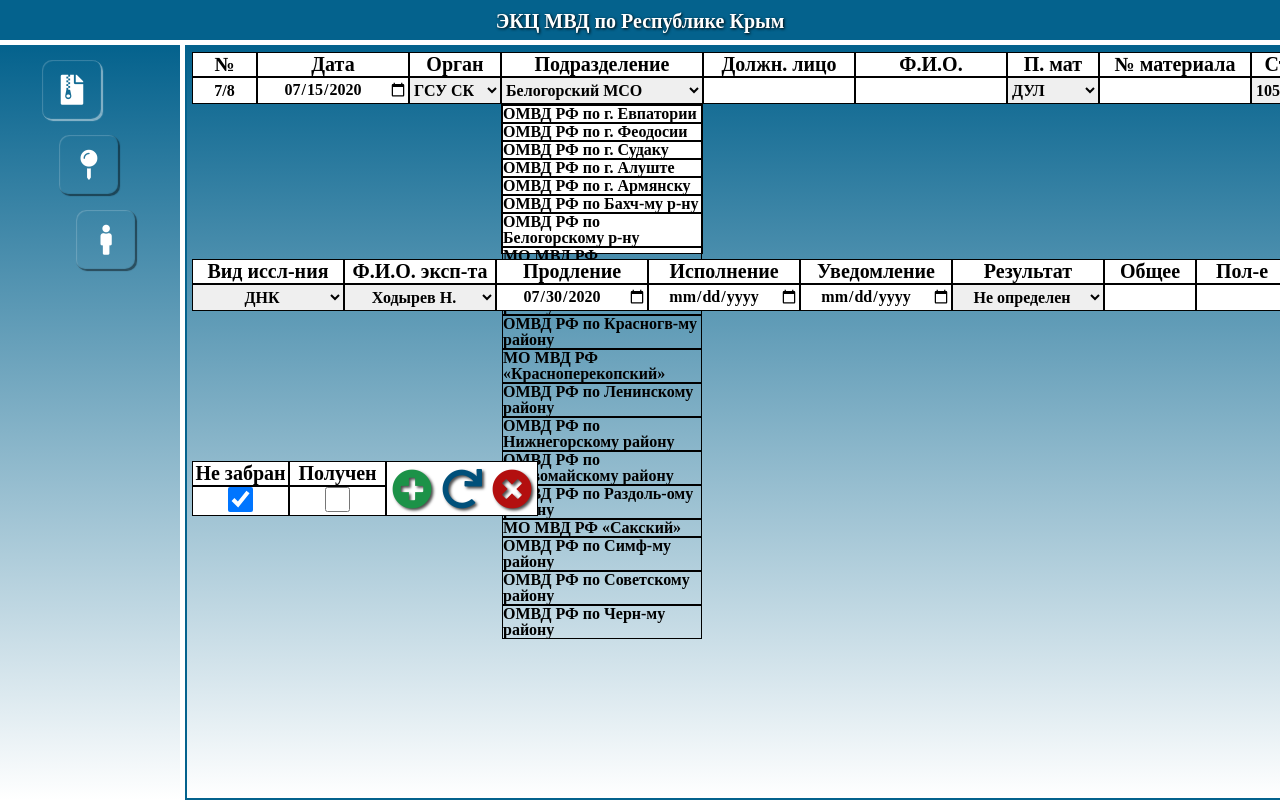
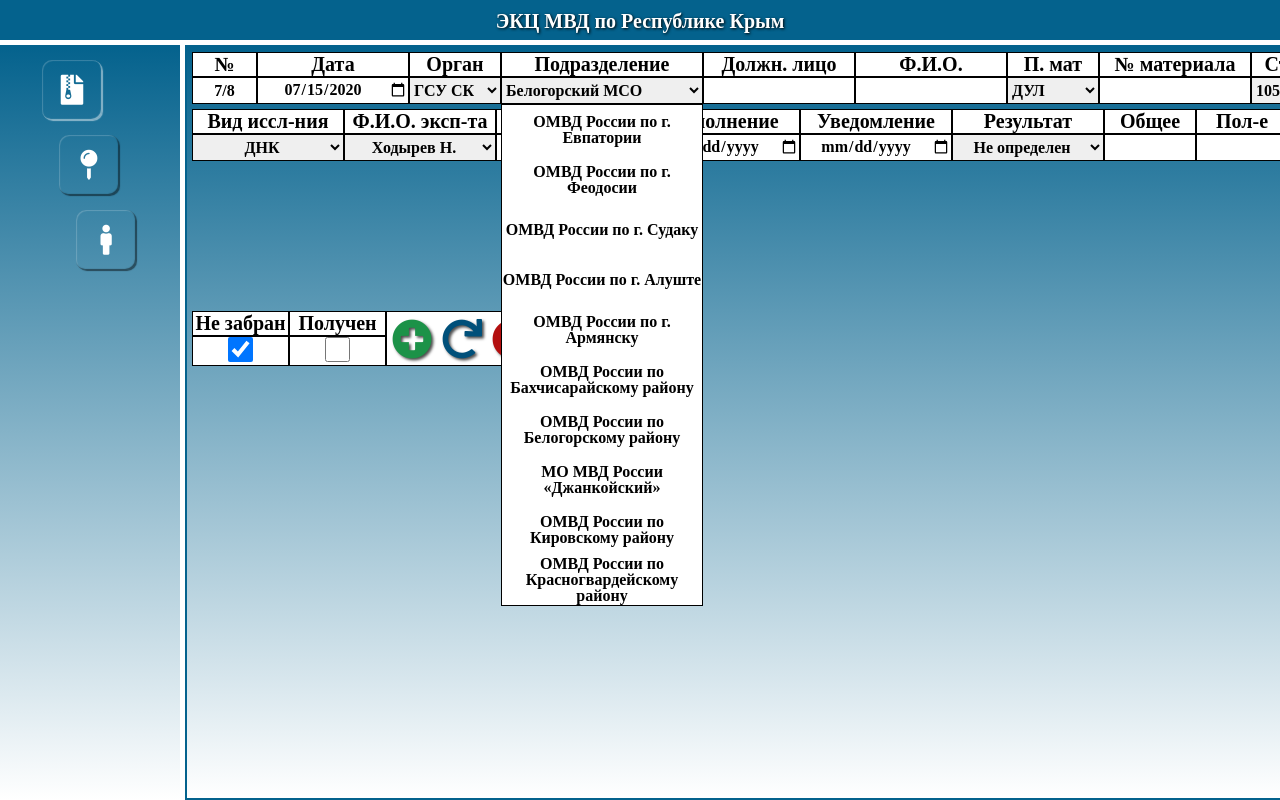
Before and after one commit to dimonenm/exp-hod, a plain HTML site: page index.html in a window 1280 px wide. Both pictures are taken after a click on the element 72 px from the left and 90 px from the top of the page. Shown: the top 800 px of the page. Drawn offline with Linux system fonts and the light colour scheme.

Commit message:
w15.072020

```diff
--- a/index.html
+++ b/index.html
@@ -13,7 +13,7 @@
     <link rel="stylesheet" href="src/css/all.css">
 
     <script src="src/js/classExpertise.js"></script>
-
+    <script src="src/js/script.js" defer></script>
     <title>EXP-HOD-02</title>
 </head>
 
@@ -72,6 +72,30 @@
                                         <option>СО по г. Феодосия</option>
                                         <option>ОП №2 "Ливадийский"</option>
                                     </select>
+                                    <div class="bropdown">
+                                        <ul>
+                                            <li>ОМВД России по г. Евпатории</li>
+                                            <li>ОМВД России по г. Феодосии</li>
+                                            <li>ОМВД России по г. Судаку</li>
+                                            <li>ОМВД России по г. Алуште</li>
+                                            <li>ОМВД России по г. Армянску</li>
+                                            <li>ОМВД России по Бахчисарайскому району</li>
+                                            <li>ОМВД России по Белогорскому району</li>
+                                            <li>МО МВД России «Джанкойский»</li>
+                                            <li>ОМВД России по Кировскому району</li>
+                                            <li>ОМВД России по Красногвардейскому району</li>
+                                            <li>МОМВД России «Красноперекопский»</li>
+                                            <li>ОМВД России по Ленинскому району</li>
+                                            <li>ОМВД России по Нижнегорскому району</li>
+                                            <li>ОМВД России по Первомайскому району</li>
+                                            <li>ОМВД России по Раздольненскому району</li>
+                                            <li>МОМВД России «Сакский»</li>
+                                            <li>ОМВД России по Симферопольскому району</li>
+                                            <li>ОМВД России по Советскому району</li>
+                                            <li>ОМВД России по Черноморскому району</li>
+                                            <li>УМВД России по г. Ялте ОП №1 "Алупкинский" </li>
+                                        </ul>
+                                    </div>
                                 </div>
                                 <div class="row1-second-cell5">
                                     <input type="text" name="officialPerson">
@@ -102,31 +126,6 @@
                                         <option>Б/п</option>
                                         <option>Н/т</option>
                                     </select>
-                                </div>
-                            </div>
-                            <div class="container-main-workspase-expertise-form-row-third">
-                                <div class="row1-third-cell1">
-                                    <ul>
-                                        <li>ОМВД РФ по г. Евпатории</li>
-                                        <li>ОМВД РФ по г. Феодосии</li>
-                                        <li>ОМВД РФ по г. Судаку</li>
-                                        <li>ОМВД РФ по г. Алуште</li>
-                                        <li>ОМВД РФ по г. Армянску</li>
-                                        <li>ОМВД РФ по Бахч-му р-ну</li>
-                                        <li>ОМВД РФ по Белогорскому р-ну</li>
-                                        <li>МО МВД РФ «Джанкойский»</li>
-                                        <li>ОМВД РФ по Кировскому району</li>
-                                        <li>ОМВД РФ по Красногв-му району</li>
-                                        <li>МО МВД РФ «Красноперекопский»</li>
-                                        <li>ОМВД РФ по Ленинскому району</li>
-                                        <li>ОМВД РФ по Нижнегорскому району</li>
-                                        <li>ОМВД РФ по Первомайскому району</li>
-                                        <li>ОМВД РФ по Раздоль-ому району</li>
-                                        <li>МО МВД РФ «Сакский»</li>
-                                        <li>ОМВД РФ по Симф-му району</li>
-                                        <li>ОМВД РФ по Советскому району</li>
-                                        <li>ОМВД РФ по Черн-му району</li>
-                                    </ul>
                                 </div>
                             </div>
                         </div>
@@ -228,7 +227,7 @@
             </div>
         </div>
     </div>
-    <script src="src/js/script.js"></script>
+
 </body>
 
 </html>
--- /dev/null
+++ b/src/css/test.css
@@ -0,0 +1,44 @@
+.container {
+  display: -webkit-box;
+  display: -ms-flexbox;
+  display: flex;
+  -webkit-box-pack: center;
+      -ms-flex-pack: center;
+          justify-content: center;
+  position: relative;
+}
+
+.container .box1 {
+  display: -webkit-box;
+  display: -ms-flexbox;
+  display: flex;
+  color: green;
+  border: 1px solid #000;
+}
+
+.container .box1 input {
+  font-size: 30px;
+}
+
+.container .box2 {
+  display: none;
+  position: absolute;
+  top: 42px;
+  background-color: #f9f9f9;
+  min-width: 160px;
+  -webkit-box-shadow: 0px 8px 16px 0px rgba(0, 0, 0, 0.2);
+          box-shadow: 0px 8px 16px 0px rgba(0, 0, 0, 0.2);
+  border: 1px solid #000;
+  z-index: 1;
+}
+
+.container .box2 ul {
+  margin: 0;
+  -webkit-padding-start: 10px;
+          padding-inline-start: 10px;
+  list-style: none;
+}
+
+.box1:hover .box2 {
+  display: block;
+}
--- a/src/scss/style.scss
+++ b/src/scss/style.scss
@@ -70,14 +70,14 @@ body {
 
                         border-radius: 10px;
                         box-shadow: 1px 1px 1px rgba(0, 0, 0, 0.5), inset 1px 1px 1px rgba(255, 255, 255, 0.2),
-                        inset -1px -1px 1px rgba(0, 0, 0, 0.5);
+                            inset -1px -1px 1px rgba(0, 0, 0, 0.5);
                     }
 
-                    &-button:nth-last-child(2){
+                    &-button:nth-last-child(2) {
                         margin: 15px 0 0 59px;
                     }
 
-                    &-button:nth-last-child(1){
+                    &-button:nth-last-child(1) {
                         margin: 15px 0 0 76px;
                     }
 
@@ -314,39 +314,45 @@ body {
                                 select {
                                     width: 202px;
                                 }
-                            }
-                        }
-                        &-third{
-                            display: flex;
+                                .bropdown {
+                                    position: absolute;
+                                    width: 200px;
+                                    overflow: auto;
 
+                                    border: 1px solid black;
 
-                            height: 150px;
+                                    max-height: 500px;
+                                    overflow-x: hidden;
+                                    z-index: 1;
 
-                            .row1-third-cell1 {
-                                font-family: "Times New Roman", Times, serif;
-                                font-size: 16px;
-                                font-weight: bold;
-                                line-height: 1;
+                                    ul {
+                                        display: flex;
+                                        flex-direction: column;
+                                        justify-content: center;
+                                        align-items: center;
 
-                                width: 200px;
+                                        margin: 0;
+                                        padding: 0;
 
-                                margin-left: 309px;
+                                        list-style: none;
 
-                                background-color: #fff;
+                                        background-color: #fff;
 
-                                border: 1px solid #000;
-                            }
-                            .row1-third-cell1 ul{
-                                text-align: start;
-                                padding: 0;
-                                margin: 0;
-                                list-style-type: none;
+                                        li {
+                                            display: flex;
+                                            flex-basis: 50px;
+                                            width: 100%;
 
-                                li{
-                                    border: 1px solid #000;
+                                            justify-content: center;
+                                            align-items: center;
+
+                                            &:hover{
+                                                background: #ddd;
+                                            }
+                                        }
+                                    }
                                 }
                             }
-
                         }
 
                         &-wraper {
@@ -374,7 +380,9 @@ body {
                                     height: 45px;
                                 }
 
-                                .btnAddExp, .btnResetExp, .btnCancelExp {
+                                .btnAddExp,
+                                .btnResetExp,
+                                .btnCancelExp {
                                     button {
                                         display: flex;
                                         flex-basis: 45px;
@@ -395,7 +403,9 @@ body {
                                         text-shadow: 2px 2px 3px rgba(0, 0, 0, 0.7);
                                     }
                                 }
-                                .btnAddExp, .btnResetExp, .btnCancelExp {
+                                .btnAddExp,
+                                .btnResetExp,
+                                .btnCancelExp {
                                     button:hover {
                                         border: 1px solid black;
                                     }
@@ -409,13 +419,11 @@ body {
                                     button {
                                         color: #00507a;
                                     }
-
                                 }
                                 .btnCancelExp {
                                     button {
                                         color: #b30f0f;
                                     }
-
                                 }
                             }
                         }
```
Also changed, not shown: src/css/style.css.
